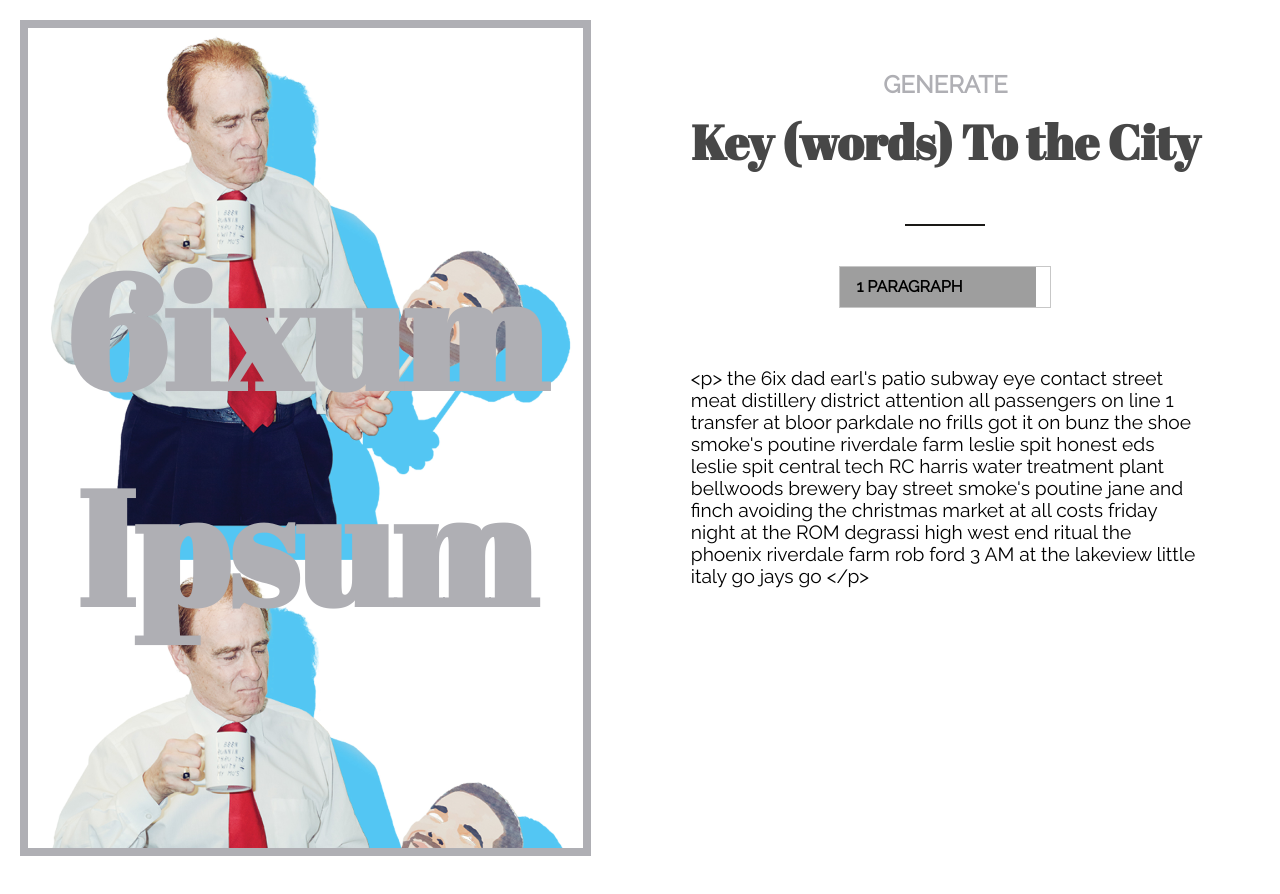
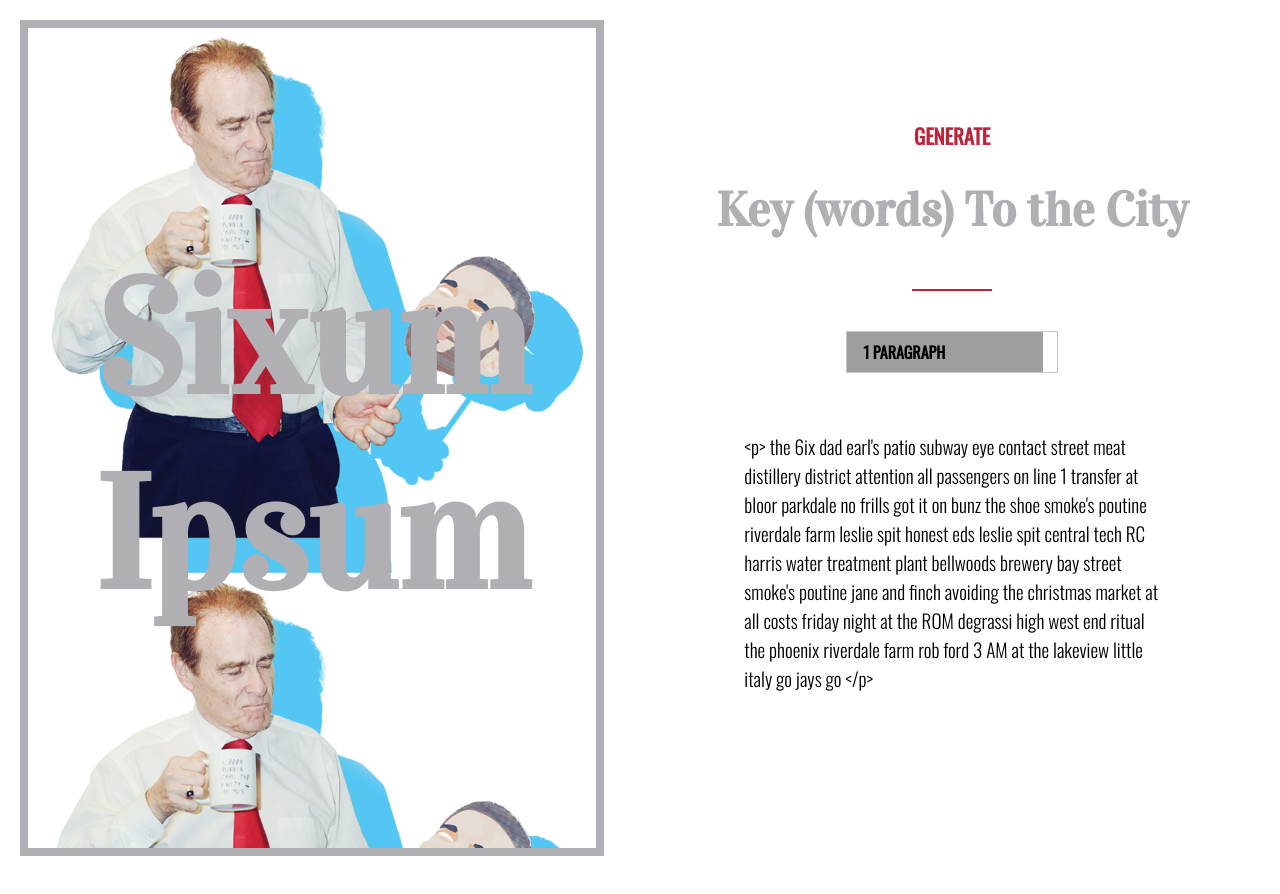
Before and after one commit to notadeejay/sixsumipsum, a React (Create React App) app: page / in a window 1280 px wide. Shown: the top 894 px of the page. Built offline with nearby package versions, Linux system fonts and the light colour scheme; grey boxes are pictures that could not be loaded.

Commit message:
CSS tweaks

```diff
--- a/public/index.html
+++ b/public/index.html
@@ -10,7 +10,7 @@
     -->
     <link rel="manifest" href="%PUBLIC_URL%/manifest.json">
     <link rel="shortcut icon" href="%PUBLIC_URL%/favicon.ico">
-    <link href="https://fonts.googleapis.com/css?family=Abril+Fatface|Raleway" rel="stylesheet">
+    <link href="https://fonts.googleapis.com/css?family=Oswald:300,400|Vidaloka" rel="stylesheet">
     <!--
       Notice the use of %PUBLIC_URL% in the tags above.
       It will be replaced with the URL of the `public` folder during the build.
--- a/src/App.css
+++ b/src/App.css
@@ -3,7 +3,7 @@
   text-align: center;
   display: flex;
   flex-direction: row;
-  font-family: 'Raleway', sans-serif;
+  font-family: 'Oswald', sans-serif;
   background-color: white;
   cursor: url('./cn.png'), auto;
 
@@ -28,30 +28,33 @@
 .left-bar h1 {
   font-size: 10em;
   color: #afafb4;
-  font-family: 'Abril Fatface', cursive;
+  font-family: 'Vidaloka', serif;
+  font-weight: 700;
 }
 
 .right-bar {
   width: 55%;
-  padding: 20px;
+  padding: 60px;
   display: flex;
   flex-direction: column;
   align-items: center;
   height: 900px;
+  box-sizing: border-box;
 }
 
 .right-bar h2 {
-  font-family: 'Abril Fatface', cursive;
+  font-family: 'Vidaloka', serif;
+  font-weight: 700;
   font-size: 3em;
   margin: 10px;
-  color: #474747
+  color: #afafb4;
 }
 
 .generate {
   font-weight: 700;
-  margin: 50px 0 0 0;
-  font-size: 1.5em;
-  color: #afafb4;
+  margin: 60px 0 20px 0;
+  font-size: 1.3em;
+  color: #bd233a;
 }
 
 
@@ -62,21 +65,18 @@
 .ipsum {
   text-align: left;
   font-size: 1.2em;
+  font-weight: 300;
 }
 
 .ipsum:first-letter {
   text-transform: uppercase;
 }
 
-.App-title {
-  font-size: 1.5em;
-  font-family: 'Poppins', sans-serif;
-  font-weight: 700;
-}
+
 .divider {
   height: 2px;
   width: 80px;
-  background: #1A1917;
+  background: #bd233a;
   display: block;
   margin: 40px auto
 }
@@ -103,7 +103,7 @@
   background: none;
   outline: none;
   text-transform: uppercase;
-  font-family: 'Raleway', sans-serif;
+  font-family: 'Oswald', sans-serif;
   font-size: 16px;
   line-height: 40px;
   font-weight: 700;
--- a/src/App.js
+++ b/src/App.js
@@ -221,13 +221,13 @@
       <div className="App">
 
         <div className="left-bar">
-          <h1 className="App-title">6ixum Ipsum</h1>
+          <h1 className="App-title">Sixum Ipsum</h1>
         </div>
 
         <div className ="right-bar">
        <p className="generate">GENERATE</p>
         <h2>
-          Key (words) To the City
+           Key (words) To the City
         </h2>
         <span className="divider"></span>
         <div className="select-style">
```
